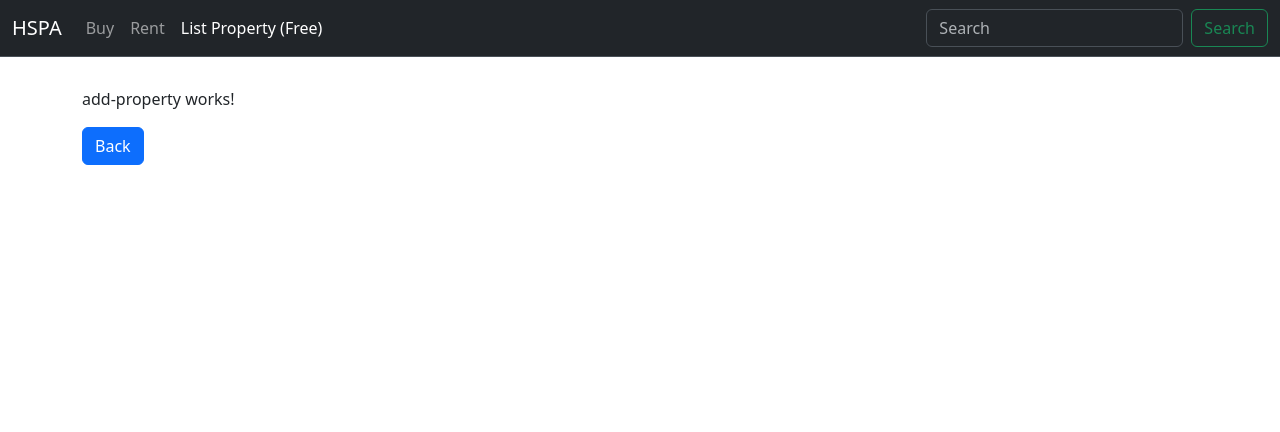
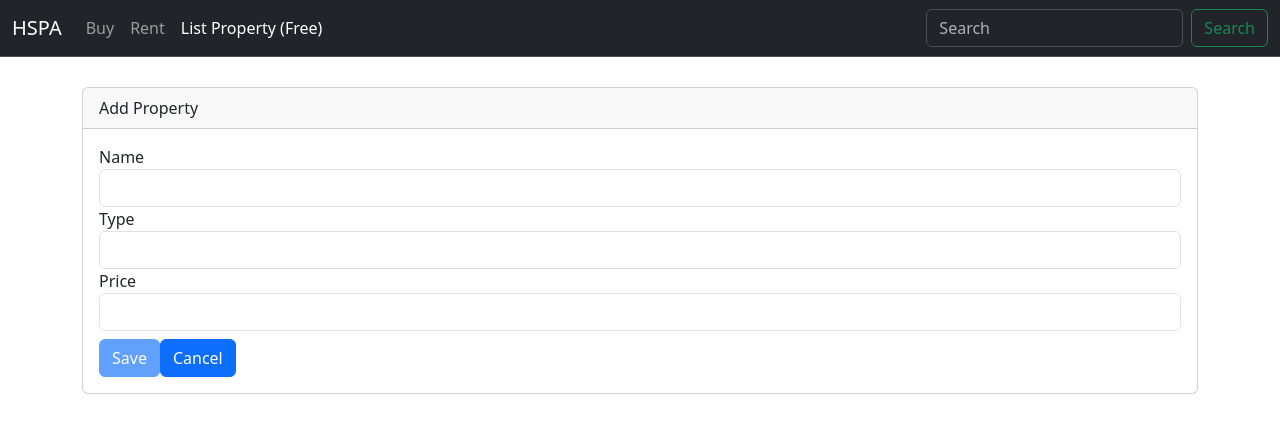
Before and after one commit to foxching/HSPA, an Angular app in the folder Frontend/: page /add-property in a window 1280 px wide. Shown: the top 432 px of the page. Built offline with nearby package versions, Linux system fonts and the light colour scheme.

Commit message:
template driven forms

```diff
--- a/Frontend/src/app/app.module.ts
+++ b/Frontend/src/app/app.module.ts
@@ -2,7 +2,7 @@
 import { BrowserModule } from '@angular/platform-browser';
 import { HttpClientModule } from '@angular/common/http';
 import { Routes, RouterModule } from '@angular/router';
-
+import { FormsModule } from '@angular/forms';
 import { AppComponent } from './app.component';
 import { NavBarComponent } from './nav-bar/nav-bar.component';
 import { PropertyCardComponent } from './property/property-card/property-card.component';
@@ -27,7 +27,7 @@
     AddPropertyComponent,
     PropertyDetailComponent,
   ],
-  imports: [BrowserModule, HttpClientModule, RouterModule.forRoot(appRoutes)],
+  imports: [BrowserModule, HttpClientModule, FormsModule, RouterModule.forRoot(appRoutes)],
   providers: [HousingService],
   bootstrap: [AppComponent],
 })
--- a/Frontend/src/app/property/add-property/add-property.component.css
+++ b/Frontend/src/app/property/add-property/add-property.component.css
@@ -0,0 +1,6 @@
+.ng-invalid.ng-touched {
+  border-color: red;
+}
+.error-block {
+  color: red;
+}
--- a/Frontend/src/app/property/add-property/add-property.component.html
+++ b/Frontend/src/app/property/add-property/add-property.component.html
@@ -1,2 +1,29 @@
-<p>add-property works!</p>
-<button (click)="onBack()" class="btn btn-primary">Back</button>
+<div class="card">
+    <div class="card-header">
+        Add Property
+    </div>
+    <div class="card-body">
+        <form (ngSubmit)="onSubmit()" #Form="ngForm">
+            <div class="form-group col-12">
+                <label for="Name">Name</label>
+                <input type="text" class="form-control" #propName="ngModel" ngModel name="propName" required minlength="5">
+                <span *ngIf="!propName.valid && propName.touched" class="error-block">
+                    <span *ngIf="propName && propName.errors && propName.errors['required']">Please provide a name</span>
+                    <span *ngIf="propName && propName.errors && propName.errors['minlength']">Name must be at least 5 characters</span>
+                </span>
+            </div>
+            <div class="form-group col-12">
+                <label for="Type">Type</label>
+                <input type="text" class="form-control" ngModel name="propType">
+            </div>
+            <div class="form-group col-12">
+                <label for="Price">Price</label>
+                <input type="text" class="form-control" ngModel name="propPrice">
+            </div>
+            <div class="form-group col-12 mt-2">
+                <button [disabled]="!Form.valid" type="submit" class="btn btn-primary mr-2">Save</button>
+                <button type="reset" class="btn btn-primary">Cancel</button>
+            </div>
+        </form>
+    </div>
+</div>
--- a/Frontend/src/app/property/add-property/add-property.component.ts
+++ b/Frontend/src/app/property/add-property/add-property.component.ts
@@ -1,16 +1,23 @@
-import { Component } from '@angular/core';
+import { Component, ViewChild } from '@angular/core';
 import { Router } from '@angular/router';
+import { NgForm } from '@angular/forms';
 
 @Component({
   selector: 'app-add-property',
   templateUrl: './add-property.component.html',
-  styleUrls: ['./add-property.component.css']
+  styleUrls: ['./add-property.component.css'],
 })
 export class AddPropertyComponent {
+  @ViewChild('Form', { static: false }) addPropertyForm: NgForm | undefined;
 
-  constructor(private router: Router) {}
+  constructor(private router: Router) {
+  }
 
-  onBack(){
+  onBack() {
     this.router.navigate(['/']);
   }
+
+  onSubmit() {
+    console.log('congrats', this.addPropertyForm);
+  }
 }
```
